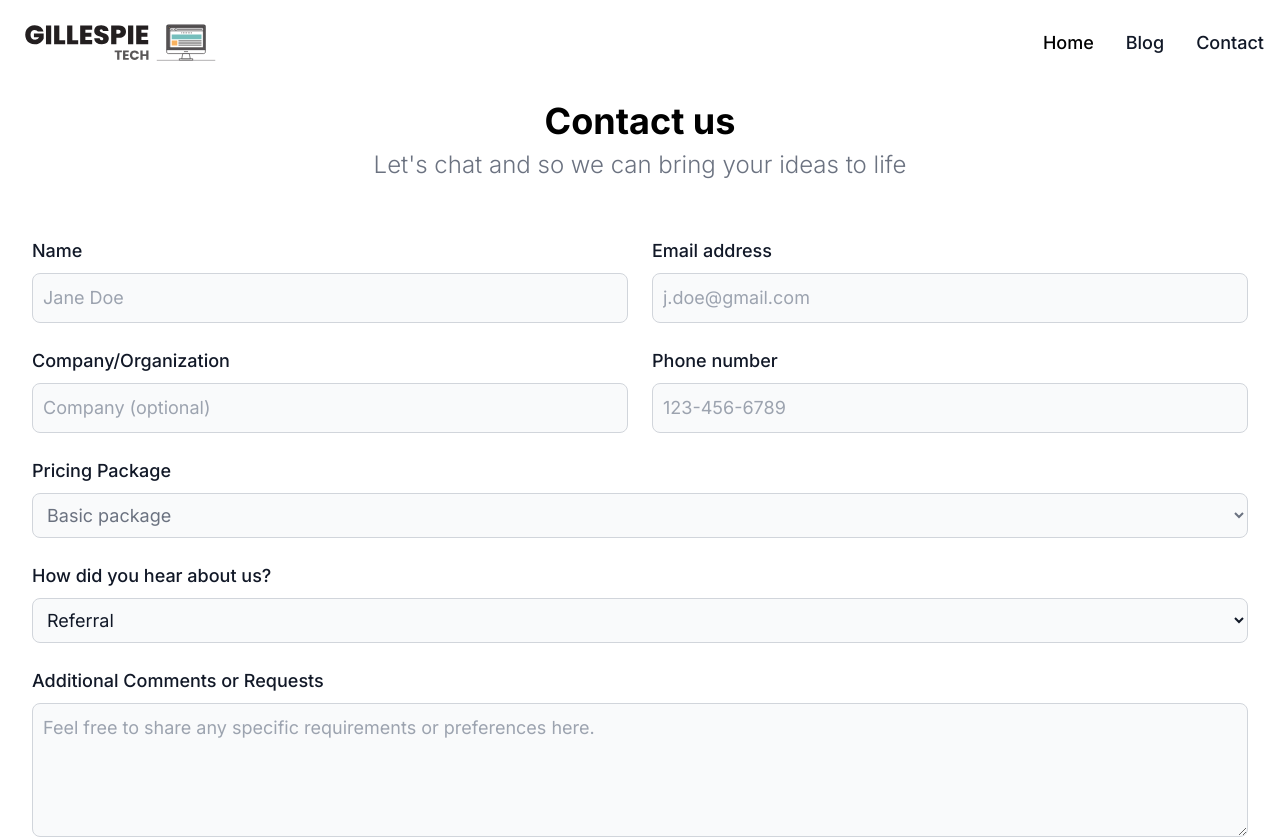
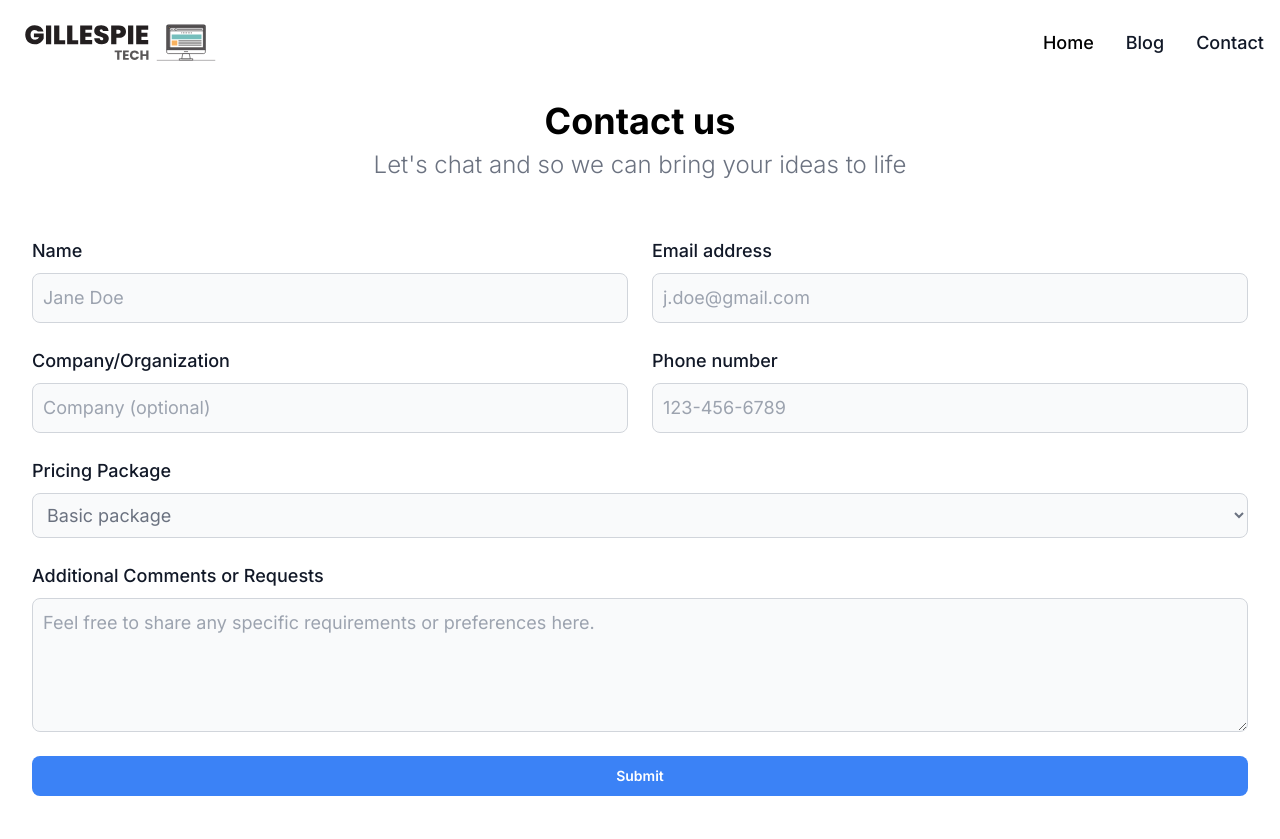
Before and after one commit to lamboprogramming/portfolio, a Next.js app: page /contact in a window 1280 px wide. Shown: the top 839 px of the page. Built offline with nearby package versions, Linux system fonts and the light colour scheme.

Commit message:
emailjs configured and working correctly

```diff
--- a/app/components/Contact.tsx
+++ b/app/components/Contact.tsx
@@ -1,22 +1,27 @@
 'use client'
-import React, { useRef }  from 'react';
+import React, { useRef } from 'react';
 import Navbar from '../components/Navbar';
 import Footer from '../components/Footer';
 import emailjs from '@emailjs/browser';
 
 
 const Contact = () => {
-    const form = useRef();
+    const form = useRef(null);
+
+
 
     const sendEmail = (e: any) => {
         e.preventDefault();
-
-        emailjs.sendForm('service_ol21stm', 'template_ogbwug8', form.current, '3R0bhVy61UmW0fUQL')
+      if (form.current) {
+        emailjs.sendForm('service_ol21stm', 'template_ogbwug8',  form.current, '3R0bhVy61UmW0fUQL')
           .then((result) => {
               console.log(result.text);
           }, (error) => {
               console.log(error.text);
           });
+          e.target.reset()
+
+      }
       };
 
   return (
@@ -33,7 +38,7 @@ const Contact = () => {
       {/* form */}
       <div className='p-8' >
 
-      <form ref={form} onSubmit={sendEmail}  htmlForm={form} >
+      <form ref={form} onSubmit={sendEmail}>
     <div className="grid gap-6 mb-6 md:grid-cols-2">
         <div>
             <label   className="block mb-2 text-sm font-medium text-gray-900 sm:text-lg ">Name</label>
@@ -46,11 +51,11 @@ const Contact = () => {
 
         <div>
             <label htmlFor="company" className="block mb-2 text-sm font-medium text-gray-900 sm:text-lg ">Company/Organization</label>
-            <input type="text" id="company" name="message" className="bg-gray-50 border border-gray-300 text-gray-900 text-sm sm:text-lg  rounded-lg focus:ring-slate-100 focus:border-slate-100 block w-full p-2.5 " placeholder="Company (optional)" required/>
+            <input type="text" id="company" name="message" className="bg-gray-50 border border-gray-300 text-gray-900 text-sm sm:text-lg  rounded-lg focus:ring-slate-100 focus:border-slate-100 block w-full p-2.5 " placeholder="Company (optional)" />
         </div>
         <div>
             <label htmlFor="phone" className="block mb-2 text-sm font-medium text-gray-900 sm:text-lg ">Phone number</label>
-            <input type="tel"name="message" id="phone" className="bg-gray-50 border border-gray-300 text-gray-900 text-sm sm:text-lg  rounded-lg focus:ring-slate-100 focus:border-slate-100 block w-full p-2.5 " placeholder="123-456-6789" required/>
+            <input type="tel"name="message" id="phone" className="bg-gray-50 border border-gray-300 text-gray-900 text-sm sm:text-lg  rounded-lg focus:ring-slate-100 focus:border-slate-100 block w-full p-2.5 " placeholder="123-456-6789"/>
         </div>
 
 
@@ -66,17 +71,6 @@ const Contact = () => {
         </select>
     </div>
 
-
-    <div className="mb-6" >
-        <label htmlFor="bedrooms" className="block mb-2 text-sm font-medium text-gray-900 sm:text-lg ">How did you hear about us?</label>
-        <select  id="bedrooms" name="message"  className="bg-gray-50 border border-gray-300 text-gray-900 text-sm sm:text-lg  rounded-lg focus:ring-slate-100 focus:border-slate-100 block w-full p-2.5" required>
-            <option value="" disabled>Select option</option>
-            <option value="referrak">Referral</option>
-            <option value="social media">Social media</option>
-            <option value="other">Other</option>
-
-        </select>
-    </div>
 
     <div className="mb-6">
     <label htmlFor="comments" className="block mb-2 text-sm font-medium text-gray-900 sm:text-lg ">Additional Comments or Requests</label>
```
